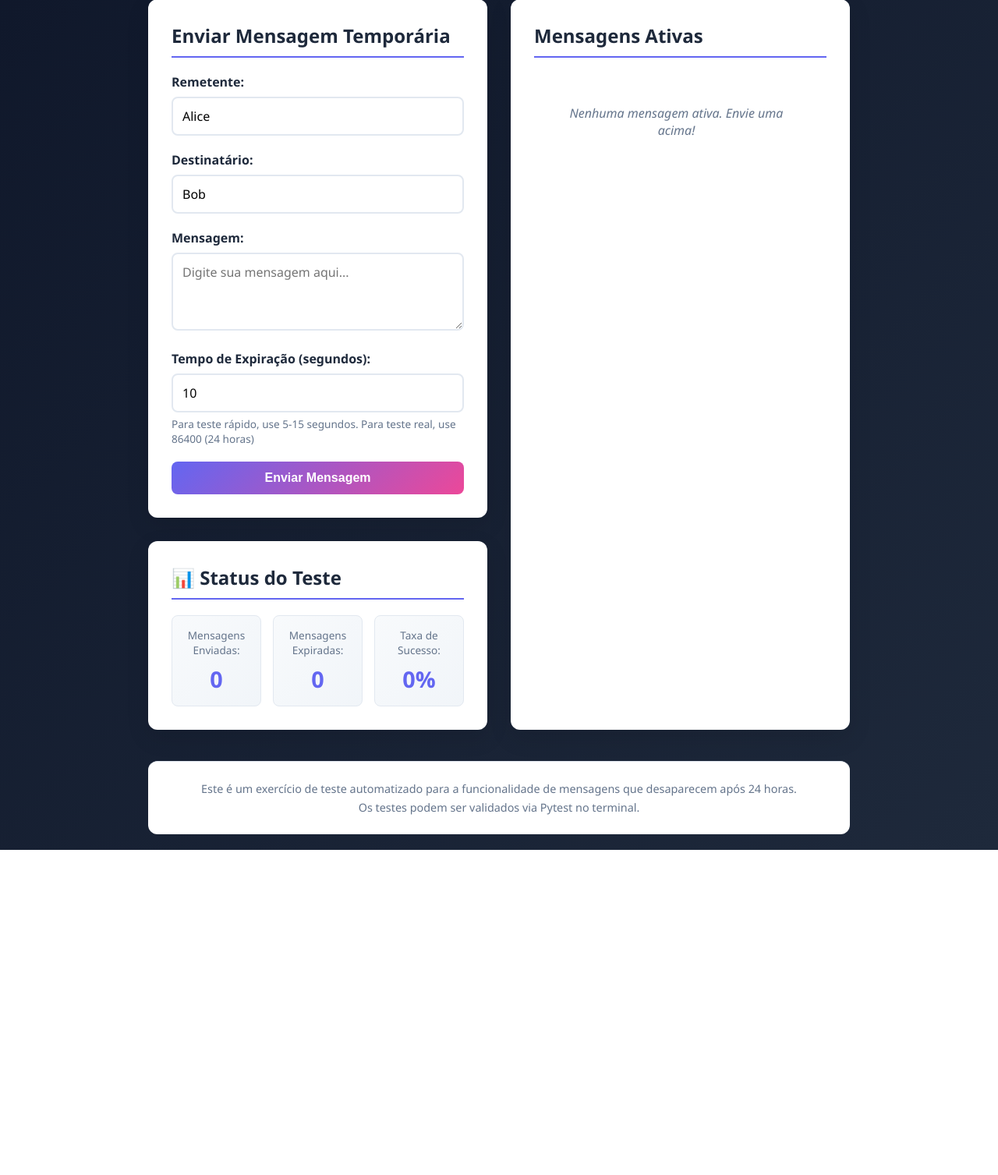
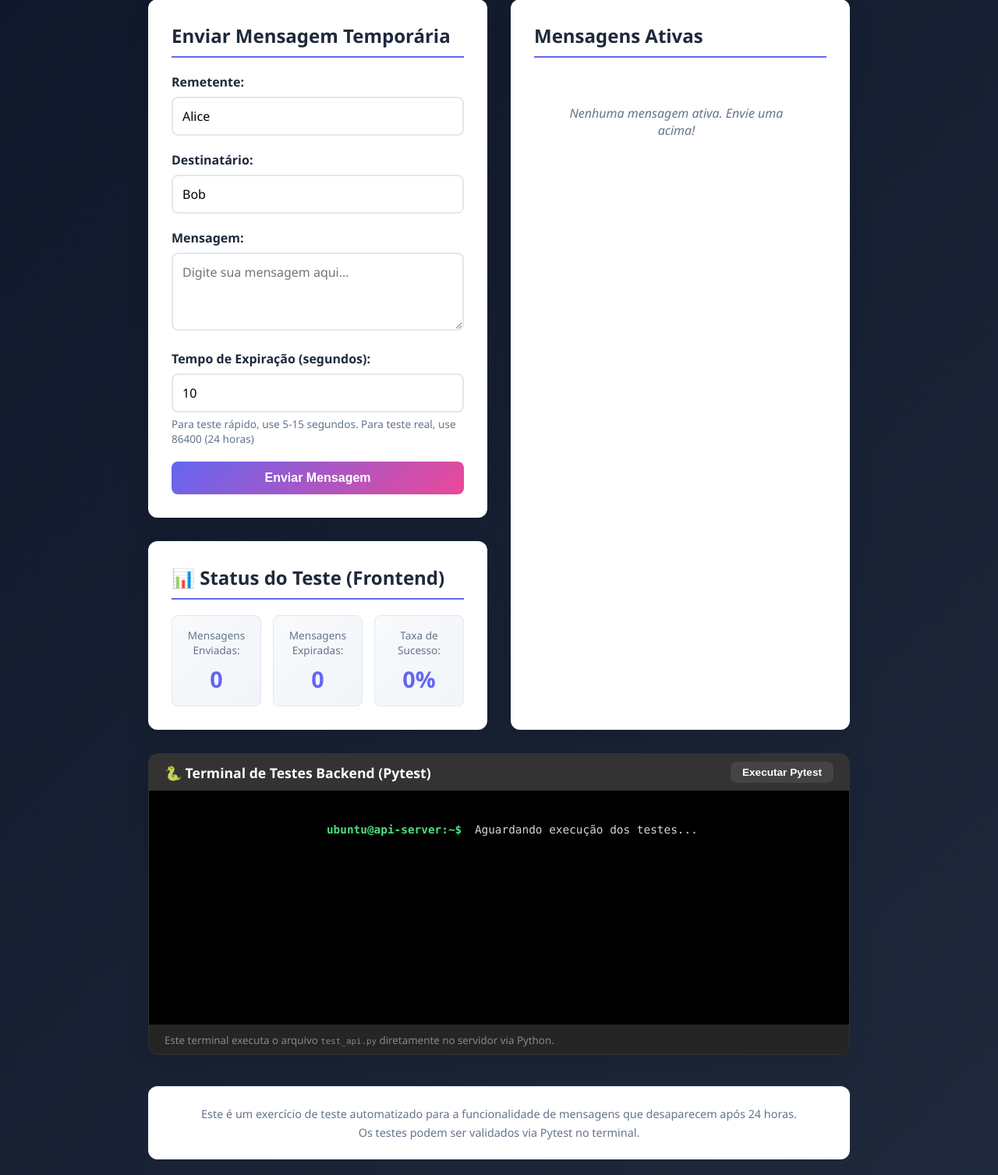
Before and after one commit to arthurunivesp/teste_mensagens_temporarias, a Flask app: page / in a window 1280 px wide. Shown: the part 150-1657 px from the top of the page at 78% size. Before the commit the page ends 1240 px from the top, so only its background shows below. Run offline with Flask 3, Linux system fonts and the light colour scheme.

Commit message:
feat: adiciona sistema de mensagens temporárias com terminal de testes backend

```diff
--- a/static/css/style.css
+++ b/static/css/style.css
@@ -368,3 +368,77 @@ footer p {
         grid-template-columns: 1fr;
     }
 }
+
+/* Terminal Styles */
+.terminal-section {
+    grid-column: 1 / -1;
+    background: #1e1e1e;
+    color: #d4d4d4;
+    padding: 0;
+    overflow: hidden;
+    border: 1px solid #333;
+}
+
+.terminal-header {
+    background: #333;
+    padding: 10px 20px;
+    display: flex;
+    justify-content: space-between;
+    align-items: center;
+}
+
+.terminal-header h2 {
+    color: #fff;
+    margin: 0;
+    font-size: 1.1rem;
+    border: none;
+    padding: 0;
+}
+
+.terminal-container {
+    padding: 20px;
+    background: #000;
+    font-family: 'Consolas', 'Monaco', 'Courier New', monospace;
+    font-size: 0.9rem;
+    line-height: 1.4;
+    height: 300px;
+    overflow-y: auto;
+}
+
+.terminal-output {
+    white-space: pre-wrap;
+    word-break: break-all;
+}
+
+.terminal-prompt {
+    color: #4ade80;
+    font-weight: bold;
+    margin-right: 8px;
+}
+
+.terminal-footer {
+    background: #252526;
+    padding: 8px 20px;
+    color: #888;
+}
+
+.btn-secondary {
+    background: #444;
+    color: #fff;
+    padding: 6px 15px;
+    font-size: 0.85rem;
+    width: auto;
+}
+
+.btn-secondary:hover {
+    background: #555;
+}
+
+.btn-secondary:disabled {
+    opacity: 0.5;
+    cursor: not-allowed;
+}
+
+.terminal-success { color: #4ade80; }
+.terminal-error { color: #f87171; }
+.terminal-info { color: #60a5fa; }
--- a/static/js/script.js
+++ b/static/js/script.js
@@ -1,3 +1,6 @@
+// Configuração da API
+const API_BASE_URL = 'https://5000-i1cgvle8sn8gozm653cp3-a2a545ba.us1.manus.computer';
+
 // Estado da aplicação
 const appState = {
     sentCount: 0,
@@ -12,9 +15,12 @@ const messagesContainer = document.getElementById('messagesContainer');
 const sentCountEl = document.getElementById('sentCount');
 const expiredCountEl = document.getElementById('expiredCount');
 const successRateEl = document.getElementById('successRate');
+const runTestsBtn = document.getElementById('runTestsBtn');
+const terminalOutput = document.getElementById('terminalOutput');
 
 // Event Listeners
 messageForm.addEventListener('submit', handleFormSubmit);
+runTestsBtn.addEventListener('click', runBackendTests);
 
 // Função para enviar mensagem
 async function handleFormSubmit(e) {
@@ -26,7 +32,7 @@ async function handleFormSubmit(e) {
     const expires_in_seconds = parseInt(document.getElementById('expires_in_seconds').value);
 
     try {
-        const response = await fetch('/api/messages', {
+        const response = await fetch(`${API_BASE_URL}/api/messages`, {
             method: 'POST',
             headers: {
                 'Content-Type': 'application/json'
@@ -52,6 +58,9 @@ async function handleFormSubmit(e) {
         // Atualizar estatísticas
         appState.sentCount++;
         updateStats();
+
+        // Disparar testes backend automaticamente ao enviar
+        runBackendTests();
 
         // Limpar formulário
         messageForm.reset();
@@ -177,6 +186,9 @@ function expireMessage(messageId) {
         // Atualizar estatísticas
         appState.expiredCount++;
         updateStats();
+
+        // Disparar testes backend automaticamente ao expirar
+        runBackendTests();
     }
 }
 
@@ -199,6 +211,55 @@ function escapeHtml(text) {
     return div.innerHTML;
 }
 
+// Função para executar testes backend
+async function runBackendTests() {
+    // Se já estiver executando, não dispara outro
+    if (runTestsBtn.disabled) return;
+
+    runTestsBtn.disabled = true;
+    runTestsBtn.textContent = 'Executando...';
+
+    terminalOutput.innerHTML = '<span class="terminal-prompt">ubuntu@api-server:~$</span> <span class="terminal-info">Iniciando Pytest no backend...</span>\n';
+
+    try {
+        const response = await fetch(`${API_BASE_URL}/api/run-tests`, {
+            method: 'POST',
+            headers: {
+                'Accept': 'application/json'
+            }
+        });
+
+        // Verifica se a resposta é JSON antes de tentar parsear
+        const contentType = response.headers.get("content-type");
+        if (contentType && contentType.indexOf("application/json") !== -1) {
+            const data = await response.json();
+
+            if (data.success) {
+                terminalOutput.innerHTML += `<span class="terminal-success">${escapeHtml(data.output)}</span>`;
+                terminalOutput.innerHTML += '\n<span class="terminal-prompt">ubuntu@api-server:~$</span> <span class="terminal-success">Testes concluídos com sucesso!</span>';
+            } else {
+                terminalOutput.innerHTML += `<span class="terminal-error">${escapeHtml(data.output || data.error)}</span>`;
+                terminalOutput.innerHTML += '\n<span class="terminal-prompt">ubuntu@api-server:~$</span> <span class="terminal-error">Falha nos testes. Verifique a saída acima.</span>';
+            }
+        } else {
+            const text = await response.text();
+            if (response.status === 404) {
+                terminalOutput.innerHTML += `<span class="terminal-error">Erro 404: O endpoint de testes não foi encontrado. Reiniciando o servidor...</span>`;
+            } else {
+                terminalOutput.innerHTML += `<span class="terminal-error">Erro do Servidor (${response.status}): ${escapeHtml(text.substring(0, 100))}...</span>`;
+            }
+        }
+    } catch (error) {
+        terminalOutput.innerHTML += `<span class="terminal-error">Erro de conexão: ${error.message}</span>`;
+    } finally {
+        runTestsBtn.disabled = false;
+        runTestsBtn.textContent = 'Executar Pytest';
+        // Scroll para o final do terminal
+        const container = terminalOutput.parentElement;
+        container.scrollTop = container.scrollHeight;
+    }
+}
+
 // Inicializar
 document.addEventListener('DOMContentLoaded', () => {
     console.log('Aplicação de Mensagens Temporárias iniciada!');
--- a/templates/index.html
+++ b/templates/index.html
@@ -53,7 +53,7 @@
 
             <!-- Seção de Status do Teste -->
             <section class="test-status-section">
-                <h2>📊 Status do Teste</h2>
+                <h2>📊 Status do Teste (Frontend)</h2>
                 <div class="test-status">
                     <div class="status-item">
                         <span class="status-label">Mensagens Enviadas:</span>
@@ -69,6 +69,22 @@
                     </div>
                 </div>
             </section>
+
+            <!-- Seção de Terminal Backend -->
+            <section class="terminal-section">
+                <div class="terminal-header">
+                    <h2>🐍 Terminal de Testes Backend (Pytest)</h2>
+                    <button id="runTestsBtn" class="btn btn-secondary">Executar Pytest</button>
+                </div>
+                <div class="terminal-container">
+                    <div id="terminalOutput" class="terminal-output">
+                        <span class="terminal-prompt">ubuntu@api-server:~$</span> Aguardando execução dos testes...
+                    </div>
+                </div>
+                <div class="terminal-footer">
+                    <small>Este terminal executa o arquivo <code>test_api.py</code> diretamente no servidor via Python.</small>
+                </div>
+            </section>
         </main>
 
         <footer>
--- a/test_api.py
+++ b/test_api.py
@@ -15,7 +15,7 @@ def client():
 def test_index_page(client):
     rv = client.get("/")
     assert rv.status_code == 200
-    assert b"Mensagens Temporarias" in rv.data
+    assert "Mensagens Tempor\xe1rias".encode("utf-8") in rv.data
 
 def test_create_message(client):
     data = {
```
